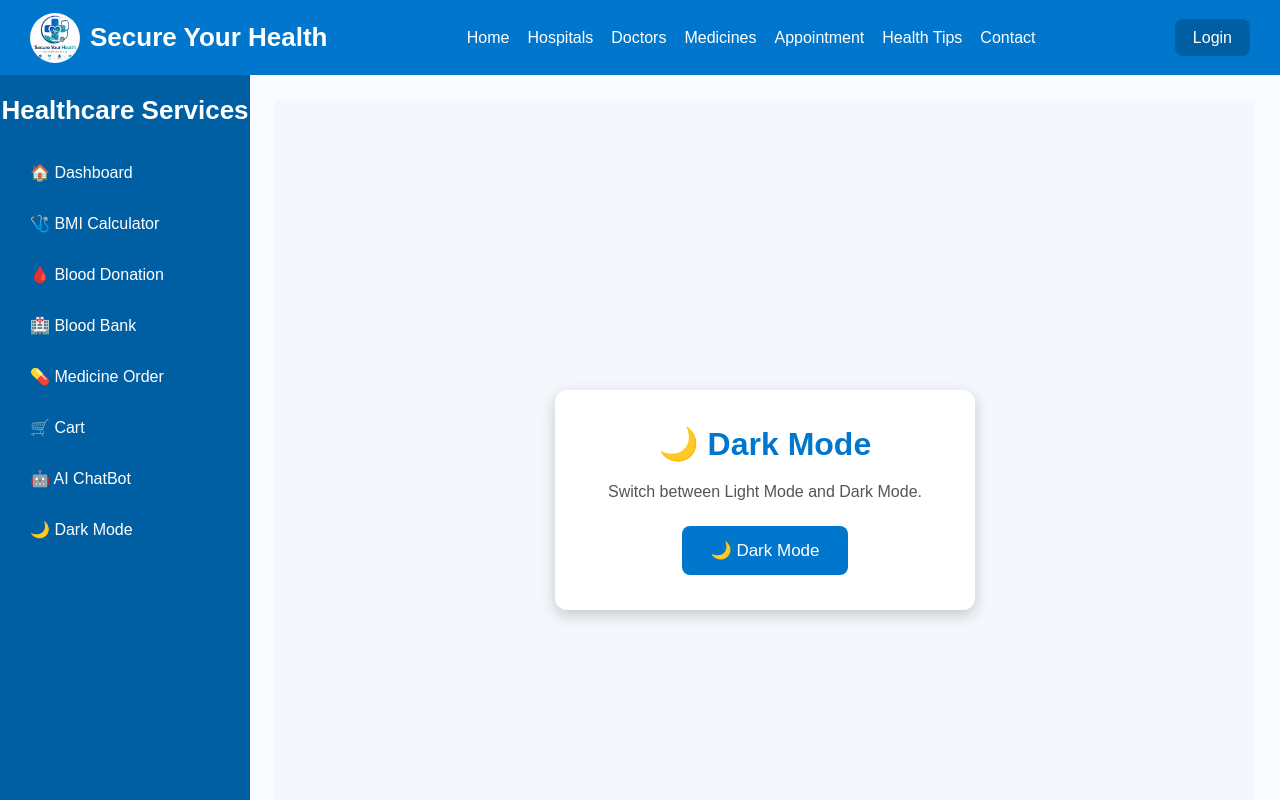
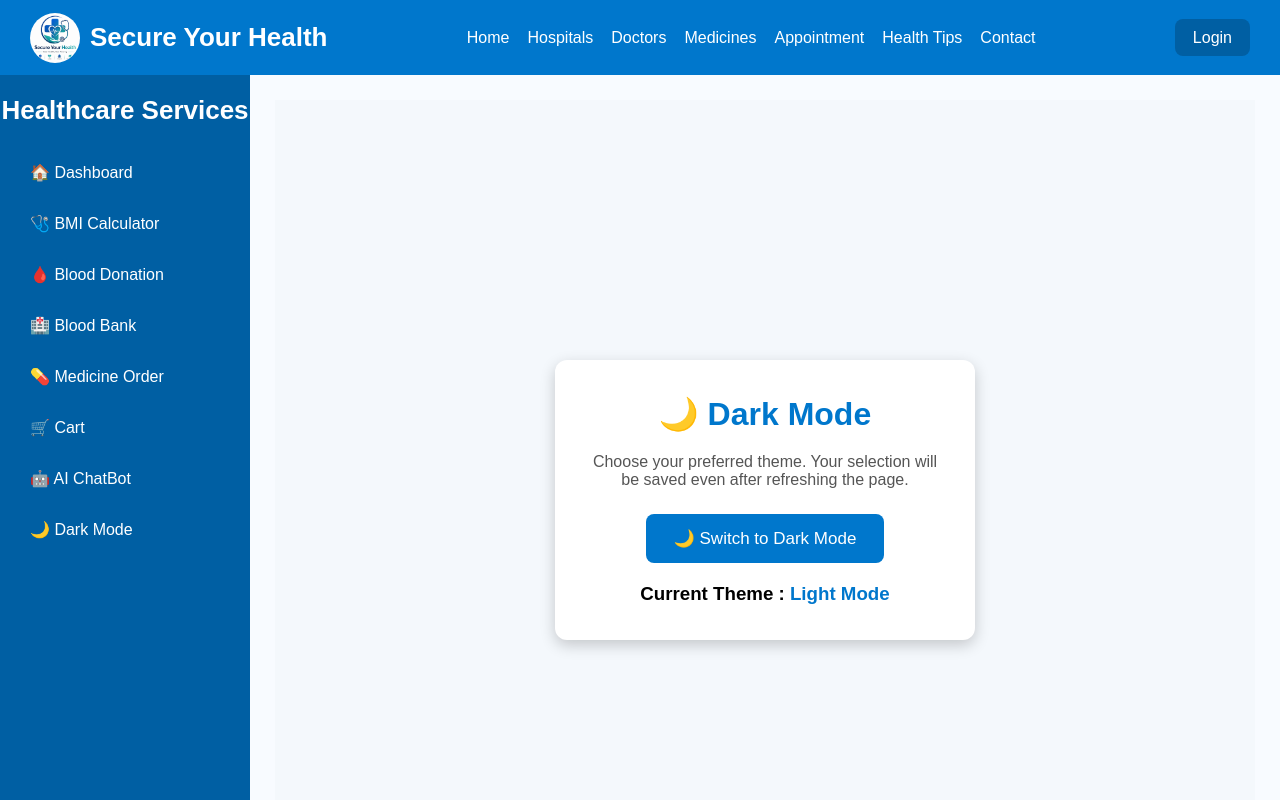
Before and after one commit to mastanshareefshaik5-ms/Secure-Your-Health, a React (Vite) app: page /darkmode in a window 1280 px wide. Shown: the top 800 px of the page. Built offline with nearby package versions, Linux system fonts and the light colour scheme.

Commit message:
initial status

```diff
--- a/src/Components/DarkMode/DarkMode.jsx
+++ b/src/Components/DarkMode/DarkMode.jsx
@@ -3,19 +3,30 @@ import { useState, useEffect } from "react";
 
 function DarkMode() {
 
-  const [darkMode, setDarkMode] = useState(false);
+  // Get saved theme from Local Storage
+  const [darkMode, setDarkMode] = useState(() => {
+    return localStorage.getItem("theme") === "dark";
+  });
 
+  // Apply theme and save to Local Storage
   useEffect(() => {
 
     if (darkMode) {
+
       document.body.classList.add("dark-theme");
+      localStorage.setItem("theme", "dark");
+
     } else {
+
       document.body.classList.remove("dark-theme");
+      localStorage.setItem("theme", "light");
+
     }
 
   }, [darkMode]);
 
   return (
+
     <div className="dark-container">
 
       <div className="dark-card">
@@ -23,19 +34,28 @@ function DarkMode() {
         <h1>🌙 Dark Mode</h1>
 
         <p>
-          Switch between Light Mode and Dark Mode.
+          Choose your preferred theme. Your selection will be saved even after refreshing the page.
         </p>
 
         <button
           onClick={() => setDarkMode(!darkMode)}
         >
-          {darkMode ? "☀️ Light Mode" : "🌙 Dark Mode"}
+          {darkMode ? "☀️ Switch to Light Mode" : "🌙 Switch to Dark Mode"}
         </button>
+
+        <h3 style={{ marginTop: "20px" }}>
+          Current Theme :
+          <span style={{ color: "#0077cc" }}>
+            {darkMode ? " Dark Mode" : " Light Mode"}
+          </span>
+        </h3>
 
       </div>
 
     </div>
+
   );
+
 }
 
 export default DarkMode;
```
